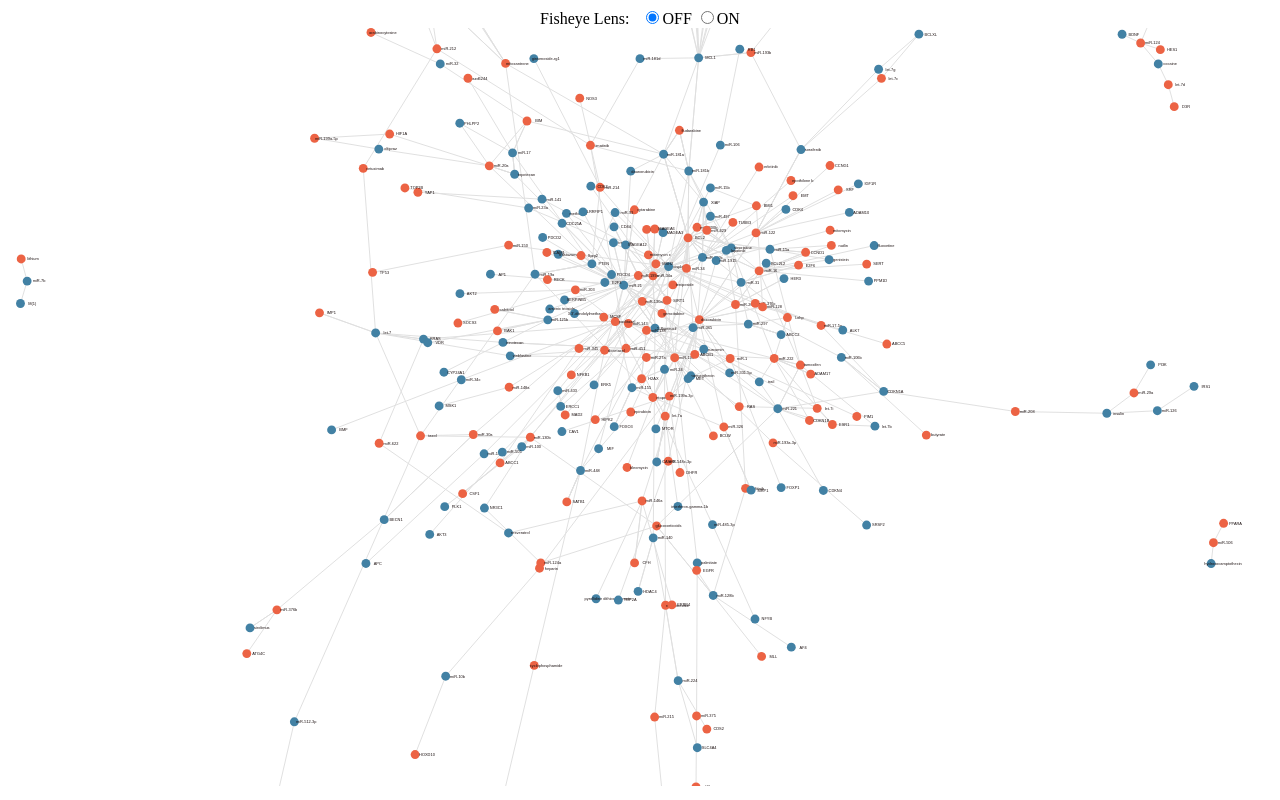
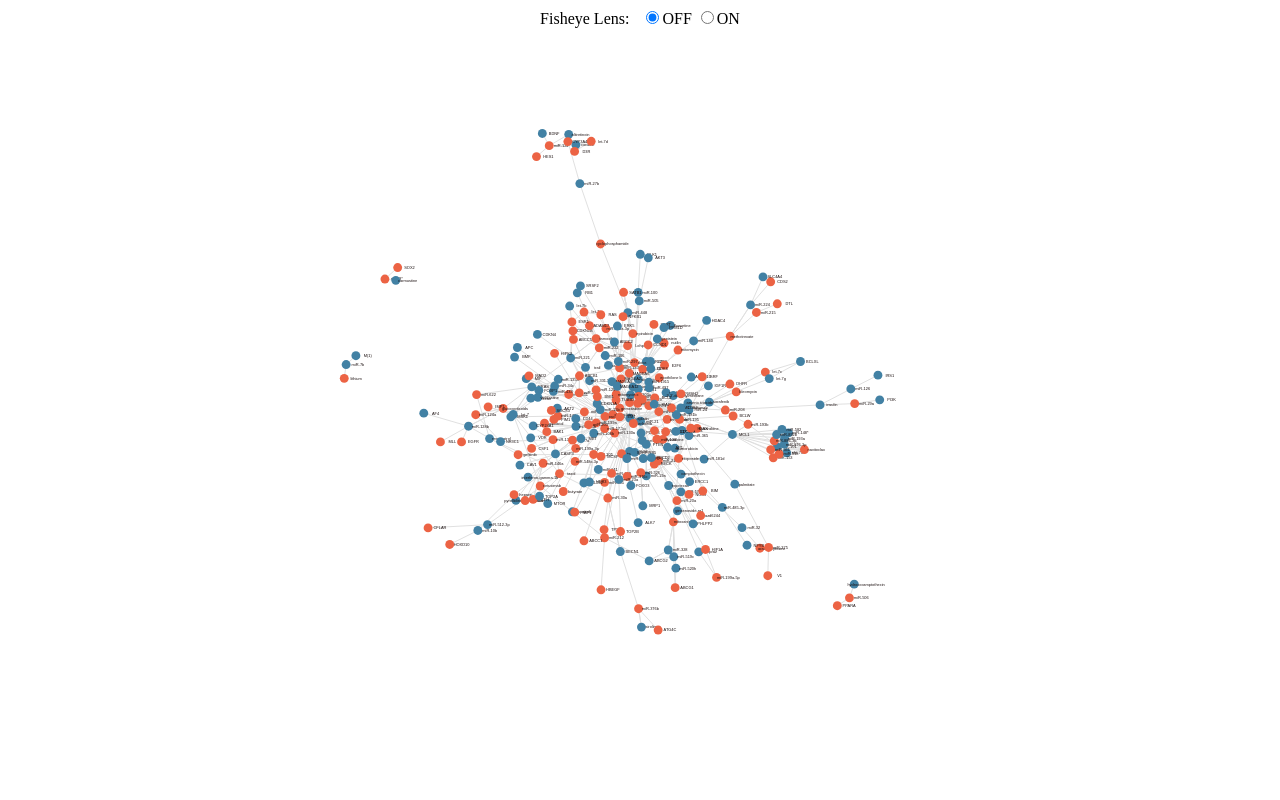
Before and after one commit to namhsuya/d3.js-test, a plain HTML site: page index.html in a window 1280 px wide. Drawn offline with nearby package versions, Linux system fonts and the light colour scheme; animation ran at ten frames a second.

Commit message:
charge updated

```diff
--- a/index.html
+++ b/index.html
@@ -38,7 +38,7 @@ var width = 1280,
 
 var force = d3.layout.force()
     .linkDistance(10)
-    .charge(-150)
+    .charge(-30)
     .gravity(0.1)
     .size([width, height]);
 
```
